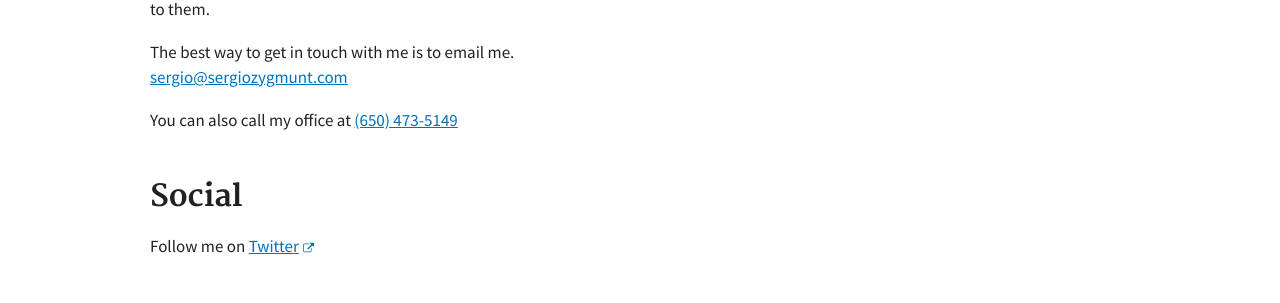
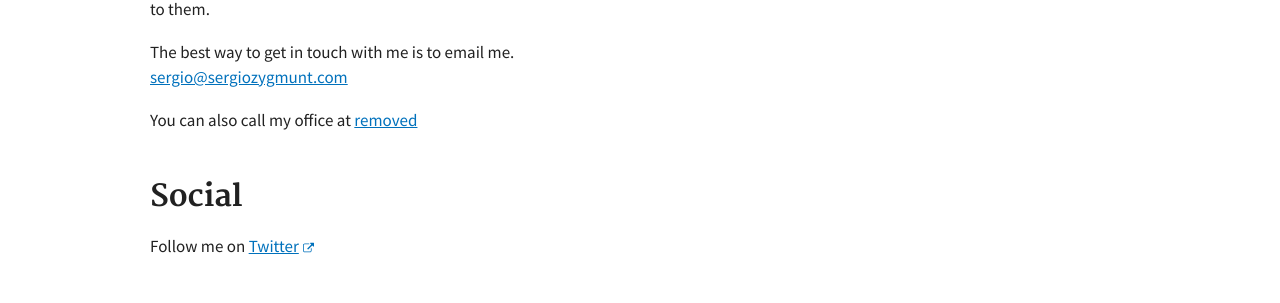
Before and after one commit to sergiozygmunt/sergio-for-city-council, a Jekyll site: the page built from demo/contact.md, in a window 1280 px wide. Shown: the part 558-861 px from the top of the page. Built offline with Jekyll 4.4.1, drawn with Linux system fonts in a browser that asks for light colours.

Commit message:
Removing PowerSerg-owned numbers

```diff
--- a/demo/contact.md
+++ b/demo/contact.md
@@ -13,7 +13,7 @@ I always look forward to meeting citizens to learn more about what's important t
 The best way to get in touch with me is to email me.
 [sergio@sergiozygmunt.com](mailto:sergio@sergiozygmunt.com)
 
-You can also call my office at [(650) 473-5149](tel:+16504735149)
+You can also call my office at [removed](tel:+10000000000)
 
 ## Social
 Follow me on [Twitter](https://twitter.com/sergiozygmunt){: .usa-external_link}
```
